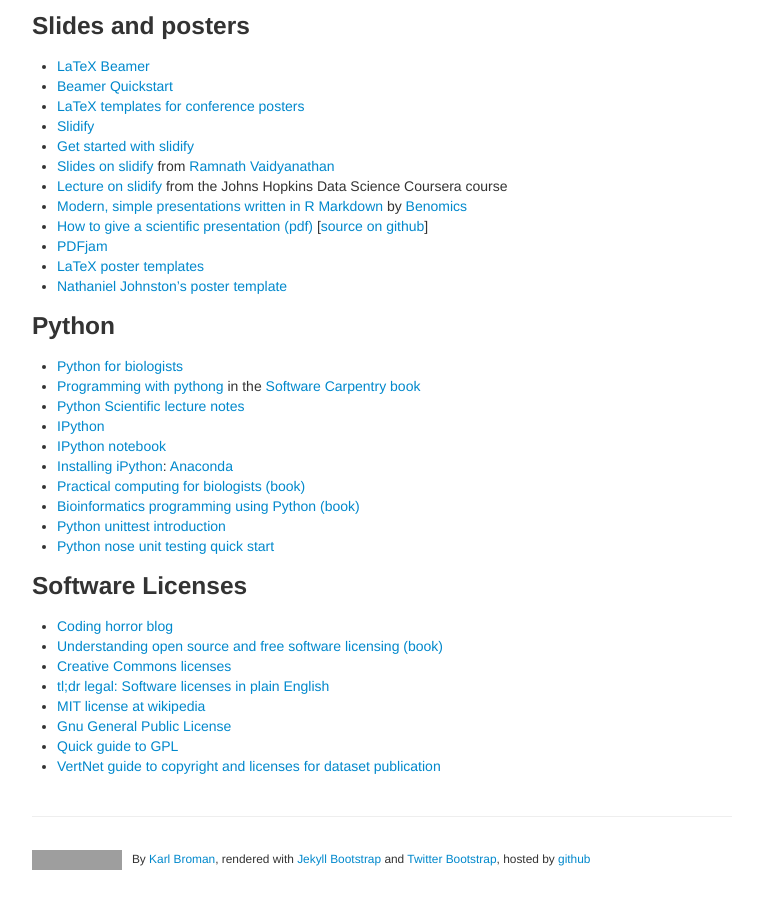
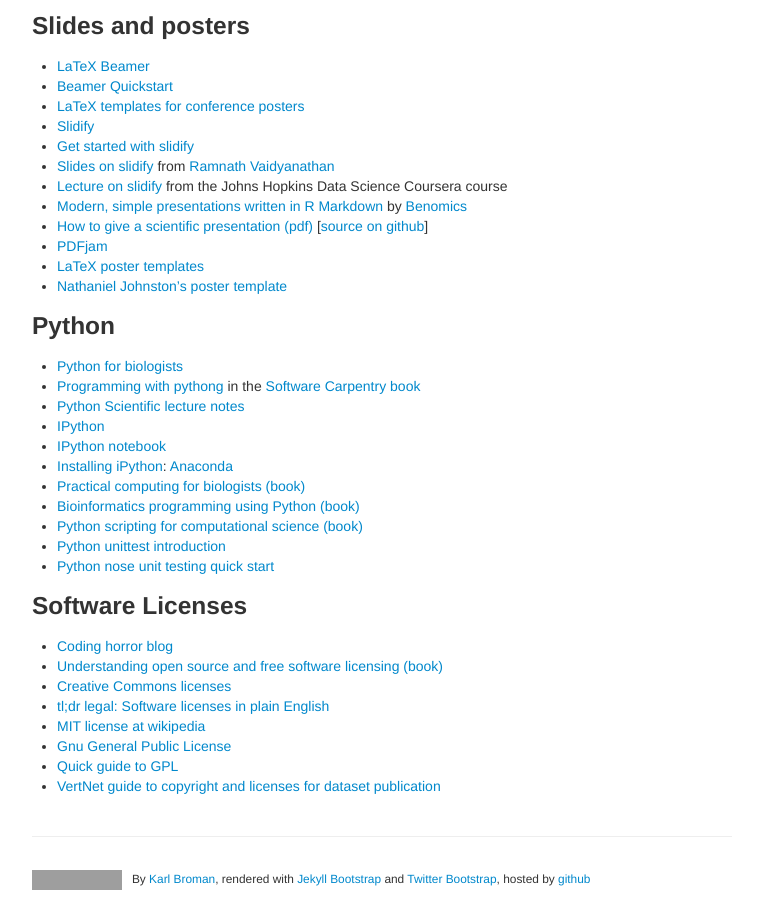
Before and after one commit to kbroman/Tools4RR, a Jekyll site: the page built from pages/resources.md, in a window 1280 px wide and 900 px high, scrolled down 3259 px. Shown: the whole window, without its empty margins (258-1021 px from the left). Built offline with Jekyll 4.4.1, drawn with Linux system fonts in a browser that asks for light colours; grey boxes are pictures that could not be loaded.

Commit message:
Add a python book to resources page

```diff
--- a/pages/resources.md
+++ b/pages/resources.md
@@ -226,6 +226,7 @@
 - [Installing iPython](http://ipython.org/install.html): [Anaconda](http://continuum.io/downloads)
 - [Practical computing for biologists (book)](http://www.amazon.com/exec/obidos/ASIN/0878933913/7210-20)
 - [Bioinformatics programming using Python (book)](http://www.amazon.com/exec/obidos/ASIN/059615450X/7210-20)
+- [Python scripting for computational science (book)](http://www.amazon.com/exec/obidos/ASIN/3540739157/7210-20)
 - [Python unittest introduction](http://pythontesting.net/framework/unittest/unittest-introduction)
 - [Python nose unit testing quick start](http://blog.jameskyle.org/2010/10/nose-unit-testing-quick-start)
 
```
